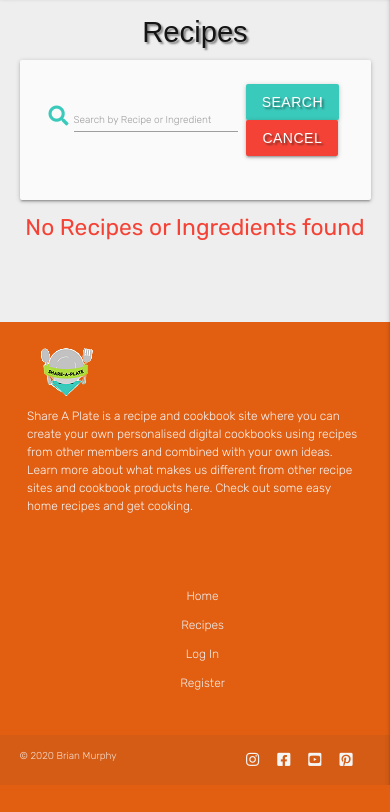
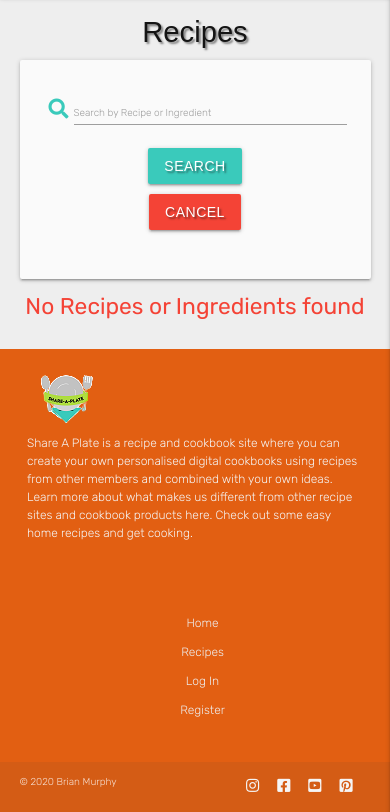
Before and after one commit to brimurphy/share-a-plate, a Flask app: page /search in a window 390 px wide. Shown: the part 59-871 px from the top of the page. Before the commit the page ends 844 px from the top, so only its background shows below. Run offline with Flask 2, Linux system fonts and the light colour scheme; data that the repository does not hold is empty; some libraries are stand-ins or nearby versions; some web fonts are replaced.

Commit message:
Update responsive styles for recipes template

```diff
--- a/static/css/style.css
+++ b/static/css/style.css
@@ -117,6 +117,10 @@ main {
     font-family: "Inknut Antiqua", sans-serif;
 }
 
+.btn-search {
+    margin: 5px;
+}
+
 #btn-back {
     margin: 1rem;
 }
@@ -174,6 +178,10 @@ li > a.big-text {
 }
 
 /* recipe cards */
+
+.card {
+    font-size: 1.2em;
+}
 
 .card .card-image img {
     height: 280px;
@@ -271,6 +279,12 @@ li > a.big-text {
     float: none;
     }
 
+    .card {
+        font-size: 1.6em;
+    }
+
+
+
     .cta-btn > a,
     .cta-btn > button {
         margin-right: 0;
--- a/templates/recipes.html
+++ b/templates/recipes.html
@@ -4,15 +4,15 @@
 
   <section class="row card-panel grey lighten-5">
     <form action="{{ url_for('search') }}" method="POST" class="col s12">
-      <div class="row valign-wrapper center-align">
-        <div class="input-field s12 m8">
+      <div class="row center-align">
+        <div class="input-field s12">
             <i class="fa fa-search prefix turquoise-text"></i>
             <input type="text" name="query" id="query" size="70%" minlenght="3" class="validate" required>
             <label for="query">Search by Recipe or Ingredient</label>
         </div>
-        <div class="col s12 m4">
-            <button type="submit" class="btn text-shadow turquoise-bg btn-font">Search</button>
-            <a href="{{ url_for('recipes') }}" class="red btn text-shadow btn-font">Cancel</a>
+        <div class="col s8 offset-s2">
+            <button type="submit" class="btn btn-search text-shadow turquoise-bg btn-font">Search</button>
+            <a href="{{ url_for('recipes') }}" class="red btn btn-search text-shadow btn-font">Cancel</a>
         </div>
       </div>
     </form>
```
